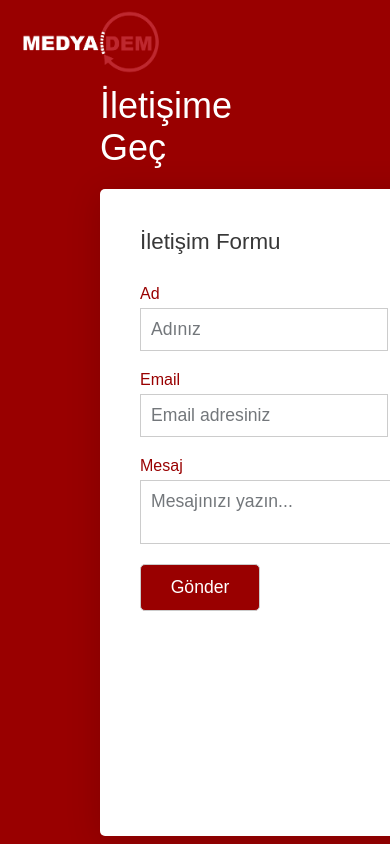
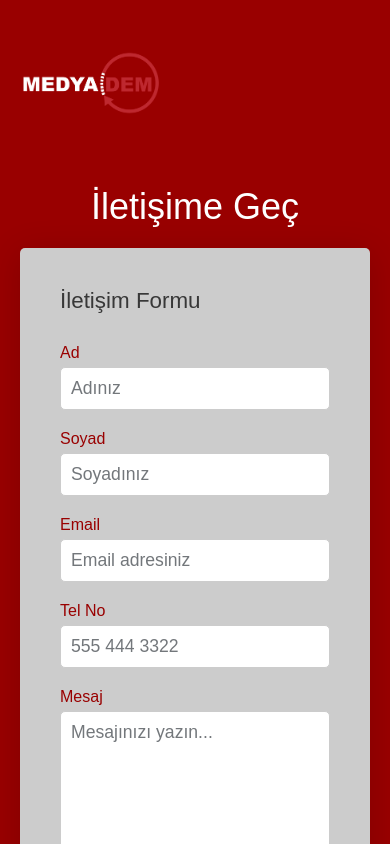
Before and after one commit to PuryaB97/medya-dem-v2, a React (Create React App) app: page /contact in a window 390 px wide. Shown: the top 844 px of the page. Built offline with nearby package versions, Linux system fonts and the light colour scheme.

Commit message:
Bug fixed / Form functionality

```diff
--- a/package.json
+++ b/package.json
@@ -3,6 +3,7 @@
   "version": "0.1.0",
   "private": true,
   "dependencies": {
+    "@emailjs/browser": "^3.6.2",
     "@fortawesome/fontawesome-svg-core": "^6.1.1",
     "@fortawesome/free-brands-svg-icons": "^6.1.1",
     "@fortawesome/free-regular-svg-icons": "^6.1.1",
--- a/src/components/Contact/ContactUsElements.js
+++ b/src/components/Contact/ContactUsElements.js
@@ -2,19 +2,18 @@ import styled from "styled-components";
 import { Link } from "react-router-dom";
 
 export const Container = styled.div`
-  min-height: 100%;
-  position: absolute;
+  height: 100%;
+  position: relative;
   bottom: 0;
   left: 0;
   right: 0;
   top: 0;
   z-index: 0;
-  overflow: hidden;
-  background: #990000;
+  background-color: #990000;
 `;
 
 export const Wrap = styled.div`
-  height: 30%;
+  height: 20%;
   display: flex;
   flex-direction: column;
   justify-content: center;
--- a/src/components/ContactNavigation/ContactSections.js
+++ b/src/components/ContactNavigation/ContactSections.js
@@ -1,10 +1,10 @@
-import React from "react";
+import React, { useRef } from "react";
+import emailjs from "@emailjs/browser";
 
 import styles from "./ContactSections.module.css";
 import {
   AiFillTwitterCircle,
   AiOutlineCompass,
-  AiOutlineDownSquare,
   AiOutlineInstagram,
   AiOutlineMail,
   AiOutlineLinkedin,
@@ -13,6 +13,30 @@ import {
 } from "react-icons/ai";
 
 const ContactSections = () => {
+  const form = useRef();
+
+  const sendEmail = (e) => {
+    e.preventDefault();
+
+    emailjs
+      .sendForm(
+        "service_ksqji6b",
+        "template_pau8i19",
+        form.current,
+        "fbge5noF1p48IIoQb"
+      )
+      .then(
+        (result) => {
+          console.log(result.text);
+        },
+        (error) => {
+          console.log(error.text);
+        }
+      );
+
+    alert("Mailiniz başarılı bir şekilde gönderildi!");
+  };
+
   return (
     <div className={styles.contactUs}>
       <div className={styles.title}>
@@ -22,34 +46,58 @@ const ContactSections = () => {
         {/* Form */}
         <div className={`${styles.contact} ${styles.form}`}>
           <h3>İletişim Formu</h3>
-          <form>
+          <form ref={form} onSubmit={sendEmail}>
             <div className={styles.formBox}>
               <div className={styles.row50}>
                 <div className={styles.inputBox}>
                   <span>Ad</span>
-                  <input type="text" placeholder="Adınız" />
+                  <input
+                    type="text"
+                    placeholder="Adınız"
+                    required
+                    name="user_name"
+                  />
                 </div>
                 <div className={styles.inputBox}>
                   <span>Soyad</span>
-                  <input type="text" placeholder="Soyadınız" />
+                  <input
+                    type="text"
+                    placeholder="Soyadınız"
+                    required
+                    name="last_name"
+                  />
                 </div>
               </div>
 
               <div className={styles.row50}>
                 <div className={styles.inputBox}>
                   <span>Email</span>
-                  <input type="text" placeholder="Email adresiniz" />
+                  <input
+                    type="text"
+                    placeholder="Email adresiniz"
+                    required
+                    name="user_email"
+                  />
                 </div>
                 <div className={styles.inputBox}>
                   <span>Tel No</span>
-                  <input type="text" placeholder="555 444 3322" />
+                  <input
+                    type="text"
+                    placeholder="555 444 3322"
+                    required
+                    name="user_no"
+                  />
                 </div>
               </div>
 
               <div className={styles.row100}>
                 <div className={styles.inputBox}>
                   <span>Mesaj</span>
-                  <textarea placeholder="Mesajınızı yazın..."></textarea>
+                  <textarea
+                    type="text"
+                    placeholder="Mesajınızı yazın..."
+                    name="message"
+                  ></textarea>
                 </div>
               </div>
 
@@ -92,12 +140,20 @@ const ContactSections = () => {
             </div>
             <ul className={styles.sci}>
               <li>
-                <a className={styles.InfoA} href="#">
+                <a
+                  className={styles.InfoA}
+                  href="https://www.facebook.com/demmedya/"
+                  target={`_blank`}
+                >
                   <AiOutlineFacebook />
                 </a>
               </li>
               <li>
-                <a className={styles.InfoA} href="#">
+                <a
+                  className={styles.InfoA}
+                  href="https://www.instagram.com/accounts/login/?next=/medyadem/"
+                  target={`_blank`}
+                >
                   <AiOutlineInstagram />
                 </a>
               </li>
@@ -107,7 +163,11 @@ const ContactSections = () => {
                 </a>
               </li>
               <li>
-                <a className={styles.InfoA} href="#">
+                <a
+                  className={styles.InfoA}
+                  href="https://www.linkedin.com/company/dem-medya/about/"
+                  target={`_blank`}
+                >
                   <AiOutlineLinkedin />
                 </a>
               </li>
@@ -116,7 +176,15 @@ const ContactSections = () => {
         </div>
 
         {/* Map */}
-        <div className={`${styles.contact} ${styles.map}`}></div>
+        <div className={`${styles.contact} ${styles.map}`}>
+          <iframe
+            src="https://www.google.com/maps/embed?pb=!1m18!1m12!1m3!1d3061.178391114865!2d32.825361315317075!3d39.892638095270115!2m3!1f0!2f0!3f0!3m2!1i1024!2i768!4f13.1!3m3!1m2!1s0x14d345f59a658cd7%3A0x1b25cbf4cd9c3e50!2zQcWfYcSfxLEgw5Z2ZcOnbGVyLCAxMzI4LiBTay4gTm86MTQsIDA2NDYwIMOHYW5rYXlhL0Fua2FyYQ!5e0!3m2!1str!2str!4v1654586071169!5m2!1str!2str"
+            style={{ border: 0 }}
+            allowFullScreen=""
+            loading="lazy"
+            referrerPolicy="no-referrer-when-downgrade"
+          ></iframe>
+        </div>
       </div>
     </div>
   );
--- a/src/components/ContactNavigation/ContactSections.module.css
+++ b/src/components/ContactNavigation/ContactSections.module.css
@@ -2,7 +2,6 @@
   position: relative;
   width: 100%;
   height: 100%;
-  overflow-y: auto;
   padding: 1px 100px;
 }
 
@@ -33,7 +32,7 @@
 
 .contact {
   padding: 40px;
-  background: #fff;
+  background: #ccc;
   border-radius: 5px;
   box-shadow: 0 5px 35px rgba(0, 0, 0, 0.15);
 }
@@ -88,6 +87,7 @@
   padding: 10px;
   font-size: 1.1rem;
   outline: none;
+  border-radius: 5px;
   border: 1px solid #ccc;
 }
 
@@ -96,8 +96,9 @@
   font-size: 1.1rem;
   outline: none;
   border: 1px solid #ccc;
+  border-radius: 5px;
   resize: none;
-  /* min-height: 220px; */
+  min-height: 220px;
   margin-bottom: 10px;
 }
 
@@ -112,6 +113,10 @@
   padding: 12px 10px;
 }
 
+.inputBox input[type="submit"]:hover {
+  background: #cc0000;
+}
+
 .inputBox ::placeholder {
   color: #73777b;
 }
@@ -123,7 +128,7 @@
 }
 
 .info h3 {
-  color: #fff;
+  color: #383838;
 }
 
 .Information {
@@ -143,7 +148,7 @@
   font-size: 1.5em;
   border-radius: 50%;
   margin-right: 15px;
-  box-shadow: 1px 1px 18px #990000;
+  /* box-shadow: 1px 1px 18px #990000; */
 }
 
 .InfoP {
@@ -177,3 +182,43 @@
 .sci li a:hover {
   color: rgb(171, 171, 171);
 }
+
+.map {
+  padding: 0;
+}
+
+.map iframe {
+  width: 100%;
+  height: 100%;
+}
+
+/* Responsive Design */
+
+@media (max-width: 991px) {
+  .contactUs {
+    padding: 20px;
+  }
+
+  .box {
+    grid-template-columns: 1fr;
+    grid-template-rows: auto;
+    grid-template-areas: "form" "info" "map";
+  }
+
+  .map {
+    min-height: 300px;
+  }
+
+  .formBox .row50 {
+    display: flex;
+    gap: 0;
+    flex-direction: column;
+  }
+
+  .inputBox {
+    display: flex;
+    flex-direction: column;
+    margin-bottom: 10px;
+    width: 100%;
+  }
+}
--- a/src/components/Services/index.js
+++ b/src/components/Services/index.js
@@ -21,7 +21,7 @@ function Services() {
     <ServicesContainer id="services">
       <ServicesH1>Hizmetlerimiz</ServicesH1>
       <ServicesWrapper>
-        <CardLink target="_blank" href="https://www.google.com.tr/?hl=tr">
+        <CardLink href="#">
           <ServicesCard>
             <ServicesIcon src={Icon6} />
             <ServicesH2>Kurumsal Kimlik</ServicesH2>
@@ -30,7 +30,7 @@ function Services() {
             </ServicesP>
           </ServicesCard>
         </CardLink>
-        <CardLink target="_blank" href="https://www.google.com.tr/?hl=tr">
+        <CardLink href="#">
           <ServicesCard>
             <ServicesIcon src={Icon5} />
             <ServicesH2>Açık Hava</ServicesH2>
@@ -39,7 +39,7 @@ function Services() {
             </ServicesP>
           </ServicesCard>
         </CardLink>
-        <CardLink target="_blank" href="https://www.google.com.tr/?hl=tr">
+        <CardLink href="#">
           <ServicesCard>
             <ServicesIcon src={Icon1} />
             <ServicesH2>Sosyal Medya</ServicesH2>
@@ -48,7 +48,7 @@ function Services() {
             </ServicesP>
           </ServicesCard>
         </CardLink>
-        <CardLink target="_blank" href="https://www.google.com.tr/?hl=tr">
+        <CardLink href="#">
           <ServicesCard>
             <ServicesIcon src={Icon4} />
             <ServicesH2>Grafik Tasarım</ServicesH2>
@@ -57,7 +57,7 @@ function Services() {
             </ServicesP>
           </ServicesCard>
         </CardLink>
-        <CardLink target="_blank" href="https://www.google.com.tr/?hl=tr">
+        <CardLink href="#">
           <ServicesCard>
             <ServicesIcon src={Icon2} />
             <ServicesH2>Web Programlama</ServicesH2>
@@ -66,7 +66,7 @@ function Services() {
             </ServicesP>
           </ServicesCard>
         </CardLink>
-        <CardLink target="_blank" href="https://www.google.com.tr/?hl=tr">
+        <CardLink href="#">
           <ServicesCard>
             <ServicesIcon src={Icon3} />
             <ServicesH2>Radyo, Televizyon, Gazete Ve Dergi</ServicesH2>
@@ -75,7 +75,7 @@ function Services() {
             </ServicesP>
           </ServicesCard>
         </CardLink>
-        <CardLink target="_blank" href="https://www.google.com.tr/?hl=tr">
+        <CardLink href="#">
           <ServicesCard>
             <ServicesIcon src={Icon1} />
             <ServicesH2>Sosyal Medya</ServicesH2>
@@ -84,7 +84,7 @@ function Services() {
             </ServicesP>
           </ServicesCard>
         </CardLink>
-        <CardLink target="_blank" href="https://www.google.com.tr/?hl=tr">
+        <CardLink href="#">
           <ServicesCard>
             <ServicesIcon src={Icon4} />
             <ServicesH2>Grafik Tasarım</ServicesH2>
@@ -93,7 +93,7 @@ function Services() {
             </ServicesP>
           </ServicesCard>
         </CardLink>
-        <CardLink target="_blank" href="https://www.google.com.tr/?hl=tr">
+        <CardLink href="#">
           <ServicesCard>
             <ServicesIcon src={Icon2} />
             <ServicesH2>Web Programlama</ServicesH2>
```
Also changed, not shown: 1 other file (tests, documents, lock files or other folders).
